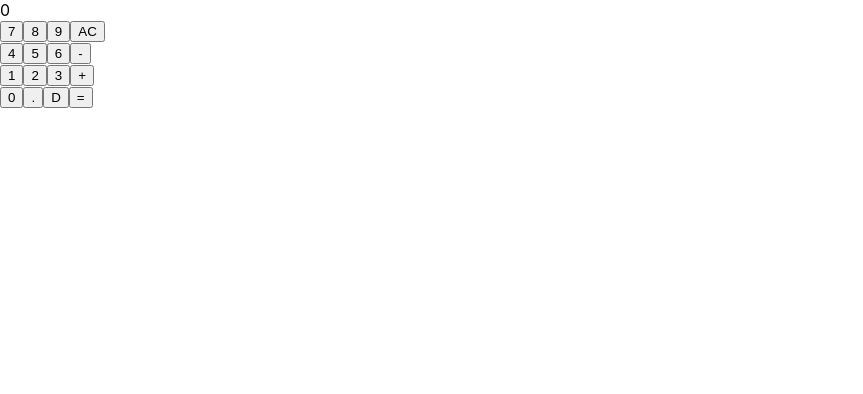
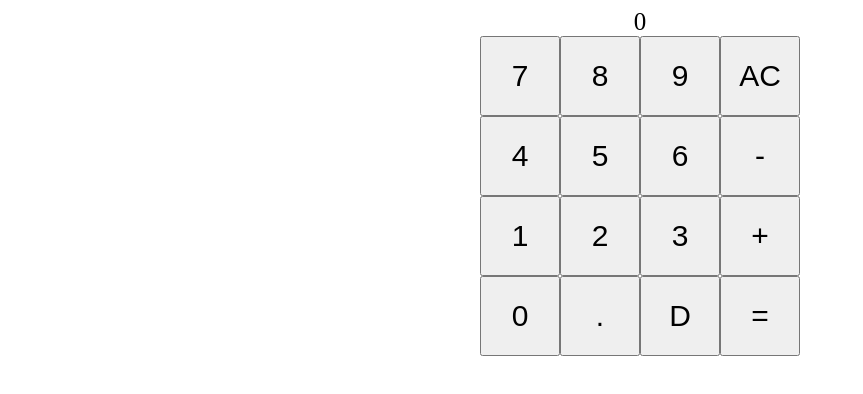
Before and after one commit to Yumekawa-chan/first-next-app, a Next.js app: page / in a window 1280 px wide. Shown: the top 394 px of the page, without its empty margins (0-863 px from the left). Built offline with nearby package versions, Linux system fonts and the light colour scheme.

Commit message:
add design

```diff
--- a/package.json
+++ b/package.json
@@ -9,6 +9,8 @@
     "lint": "next lint"
   },
   "dependencies": {
+    "@emotion/babel-plugin": "^11.10.5",
+    "@emotion/react": "^11.10.5",
     "@types/node": "18.11.9",
     "@types/react": "18.0.25",
     "@types/react-dom": "18.0.8",
--- a/pages/_app.tsx
+++ b/pages/_app.tsx
@@ -1,4 +1,3 @@
-import '../styles/globals.css'
 import type { AppProps } from 'next/app'
 
 export default function App({ Component, pageProps }: AppProps) {
--- a/src/component/ButtonPanel.tsx
+++ b/src/component/ButtonPanel.tsx
@@ -1,31 +1,33 @@
+import styles from "../../styles/Calculator.module.css"
+
 const ButtonPanel = (props:{
     buttonHandler:(code:string)=>void;
 }) => {
     return (
-        <div className="buttonPanel">
+        <div className={styles.center}>
             <div>
-                <button onClick={() => props.buttonHandler('7')}>7</button>
-                <button onClick={() => props.buttonHandler('8')}>8</button>
-                <button onClick={() => props.buttonHandler('9')}>9</button>
-                <button onClick={() => props.buttonHandler('AC')}>AC</button>
+                <button onClick={() => props.buttonHandler('7')} className={styles.buttonPanel}>7</button>
+                <button onClick={() => props.buttonHandler('8')} className={styles.buttonPanel}>8</button>
+                <button onClick={() => props.buttonHandler('9')} className={styles.buttonPanel}>9</button>
+                <button onClick={() => props.buttonHandler('AC')} className={styles.buttonPanel}>AC</button>
             </div>
             <div>
-                <button onClick={() => props.buttonHandler('4')}>4</button>
-                <button onClick={() => props.buttonHandler('5')}>5</button>
-                <button onClick={() => props.buttonHandler('6')}>6</button>
-                <button onClick={() => props.buttonHandler('-')}>-</button>
+                <button onClick={() => props.buttonHandler('4')} className={styles.buttonPanel}>4</button>
+                <button onClick={() => props.buttonHandler('5')} className={styles.buttonPanel}>5</button>
+                <button onClick={() => props.buttonHandler('6')} className={styles.buttonPanel}>6</button>
+                <button onClick={() => props.buttonHandler('-')} className={styles.buttonPanel}>-</button>
             </div>
             <div>
-                <button onClick={() => props.buttonHandler('1')}>1</button>
-                <button onClick={() => props.buttonHandler('2')}>2</button>
-                <button onClick={() => props.buttonHandler('3')}>3</button>
-                <button onClick={() => props.buttonHandler('+')}>+</button>
+                <button onClick={() => props.buttonHandler('1')} className={styles.buttonPanel}>1</button>
+                <button onClick={() => props.buttonHandler('2')} className={styles.buttonPanel}>2</button>
+                <button onClick={() => props.buttonHandler('3')} className={styles.buttonPanel}>3</button>
+                <button onClick={() => props.buttonHandler('+')} className={styles.buttonPanel}>+</button>
             </div>
             <div>
-                <button onClick={() => props.buttonHandler('0')}>0</button>
-                <button onClick={() => props.buttonHandler('.')}>.</button>
-                <button onClick={() => props.buttonHandler('D')}>D</button>
-                <button onClick={() => props.buttonHandler('=')}>=</button>
+                <button onClick={() => props.buttonHandler('0')} className={styles.buttonPanel}>0</button>
+                <button onClick={() => props.buttonHandler('.')} className={styles.buttonPanel}>.</button>
+                <button onClick={() => props.buttonHandler('D')} className={styles.buttonPanel}>D</button>
+                <button onClick={() => props.buttonHandler('=')} className={styles.buttonPanel}>=</button>
             </div>
         </div>
     );
--- a/src/component/Calculator.module.scss
+++ /dev/null
@@ -1,6 +0,0 @@
-.buttonPanel{
-    button{
-        width:80px;
-        height:80px;
-    }
-}
--- a/src/component/Calculator.tsx
+++ b/src/component/Calculator.tsx
@@ -1,8 +1,7 @@
 import Display from "./Display";
 import ButtonPanel from "./ButtonPanel";
-import calculate, { State } from "../logic/calclate";
+import calculate, { State } from "../logic/calculate";
 import { useState } from "react";
-import "./Calculator.module.scss"
 
 export default function Calculator(){
     const [state,setState] = useState<State>({
--- a/src/component/Display.tsx
+++ b/src/component/Display.tsx
@@ -1,8 +1,10 @@
+import styles from "../../styles/Display.module.css"
+
 export default function Display(props:{
     value:string;
 }){
     return (
-        <div>
+        <div className={styles.display}>
             {props.value}
         </div>
     );
--- /dev/null
+++ b/styles/Calculator.module.css
@@ -0,0 +1,9 @@
+.buttonPanel{
+    width:80px;
+    height:80px;
+    font-size:30px;
+}
+
+.center{
+    text-align: center;
+}
--- /dev/null
+++ b/styles/Display.module.css
@@ -0,0 +1,4 @@
+.display{
+    text-align: center;
+    font-size: 25px;
+}
--- a/styles/globals.css
+++ /dev/null
@@ -1,16 +0,0 @@
-html,
-body {
-  padding: 0;
-  margin: 0;
-  font-family: -apple-system, BlinkMacSystemFont, Segoe UI, Roboto, Oxygen,
-    Ubuntu, Cantarell, Fira Sans, Droid Sans, Helvetica Neue, sans-serif;
-}
-
-a {
-  color: inherit;
-  text-decoration: none;
-}
-
-* {
-  box-sizing: border-box;
-}
```
Also changed, not shown: styles/Home.module.css (deleted, +0 -129 lines), src/logic/calculate.ts (renamed from src/logic/calclate.ts), 1 other file (tests, documents, lock files or other folders).
